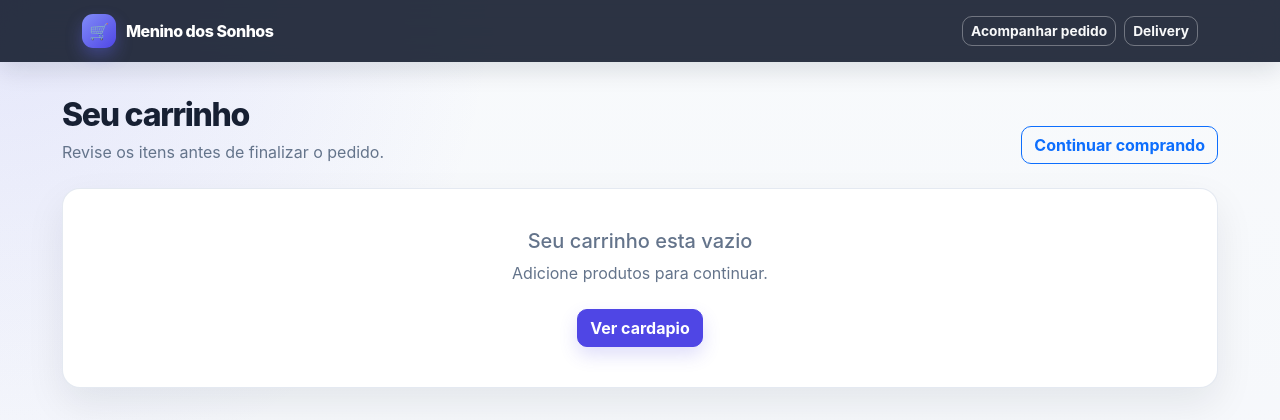
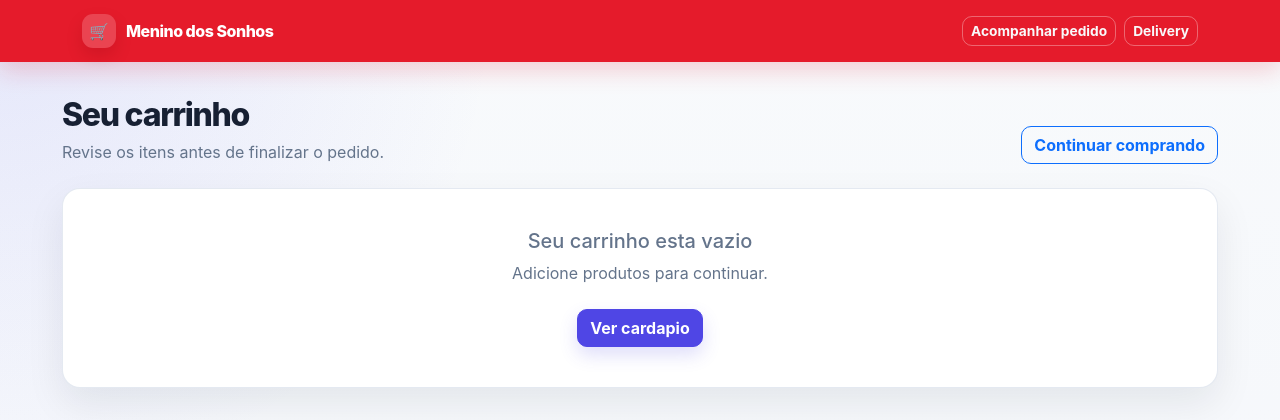
Before and after one commit to adsonz194/homologa-o, a Flask app: page /cliente/carrinho in a window 1280 px wide. Shown: the top 420 px of the page. Run offline with Flask 3, Linux system fonts and the light colour scheme; data comes from the database, SQL or seed files in the repository.

Commit message:
Alinhar cabecalho e carrinho ao visual delivery

```diff
--- a/static/css/app.css
+++ b/static/css/app.css
@@ -24,16 +24,16 @@ body.app-body {
   font-family: Inter, ui-sans-serif, system-ui, -apple-system, BlinkMacSystemFont, "Segoe UI", sans-serif;
 }
 
-.app-header { position: sticky; top: 0; z-index: 1020; padding: 14px 0; background: rgba(15, 23, 42, .88); backdrop-filter: blur(16px); box-shadow: 0 8px 24px rgba(15, 23, 42, .12); }
+.app-header { position: sticky; top: 0; z-index: 1020; padding: 14px 0; background: var(--food); box-shadow: 0 8px 24px rgba(229, 27, 43, .2); }
 .app-navbar { gap: 14px; }
 .brand { display: inline-flex; align-items: center; gap: 10px; color: #fff; font-weight: 800; letter-spacing: -.03em; text-decoration: none; white-space: nowrap; }
 .brand:hover { color: #fff; }
-.brand-mark { display: grid; width: 34px; height: 34px; place-items: center; border-radius: 11px; background: linear-gradient(135deg, #818cf8, #4f46e5); box-shadow: 0 8px 16px rgba(99, 102, 241, .35); font-size: 1rem; }
+.brand-mark { display: grid; width: 34px; height: 34px; place-items: center; border-radius: 11px; background: rgba(255,255,255,.18); box-shadow: 0 8px 16px rgba(120, 0, 12, .18); font-size: 1rem; }
 .nav-actions { display: flex; flex-wrap: wrap; justify-content: flex-end; gap: 8px; align-items: center; }
 .nav-actions form { margin: 0; }
 .nav-actions .btn { border-radius: 10px; font-size: .86rem; font-weight: 700; }
 .nav-actions .btn-outline-light { border-color: rgba(255,255,255,.33); }
-.nav-actions .btn-outline-light:hover { color: var(--brand-dark); background: #fff; }
+.nav-actions .btn-outline-light:hover { color: var(--food-dark); background: #fff; }
 .user-label { color: rgba(255,255,255,.76); font-size: .79rem; white-space: nowrap; }
 
 .app-shell { max-width: 1180px; padding-top: 34px; padding-bottom: 52px; }
@@ -79,8 +79,8 @@ body.app-body {
 .food-storebar { display: flex; align-items: center; justify-content: space-between; gap: 16px; margin-bottom: 12px; padding: 4px 0 15px; border-bottom: 1px solid var(--line); }
 .food-store-title { color: #202020; font-size: clamp(1.28rem, 3vw, 1.55rem); font-weight: 850; letter-spacing: -.045em; }
 .food-storebar p { margin: 3px 0 0; color: #717171; font-size: .86rem; }
-.food-cart-link { color: #333; border-color: #dedede; box-shadow: none; }
-.food-cart-link:hover { color: var(--food-dark); border-color: #f7c7cc; background: var(--food-soft); }
+.food-cart-link { padding: .42rem 0; border: 0; border-radius: 0; color: var(--food); background: transparent; box-shadow: none; }
+.food-cart-link:hover { color: var(--food-dark); background: transparent; }
 .food-cart-link span { background: var(--food); }
 .food-store-status { display: inline-flex; align-items: center; gap: 7px; margin: 4px 0 23px; color: #4c4c4c; font-size: .82rem; }
 .food-store-status > span { width: 8px; height: 8px; border-radius: 50%; }
```
